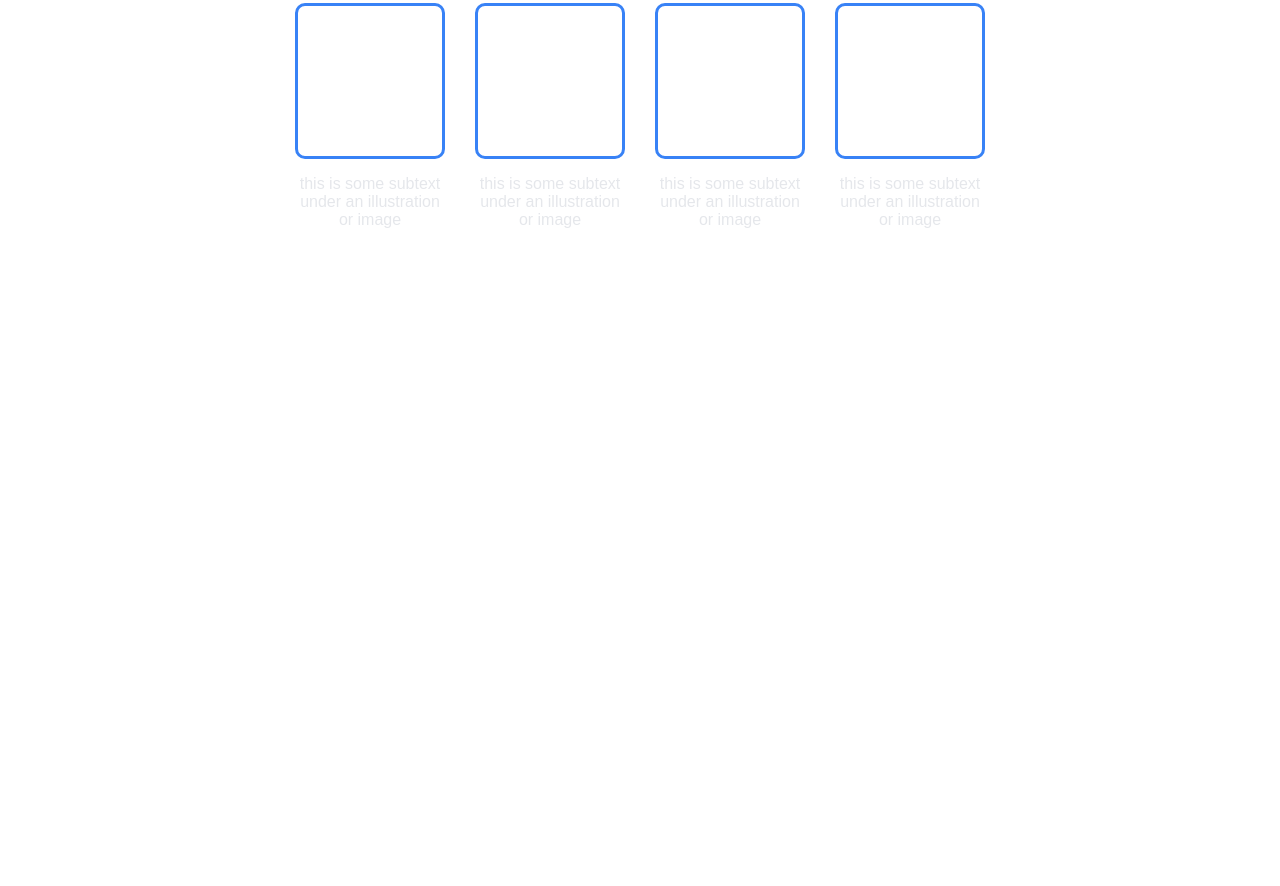
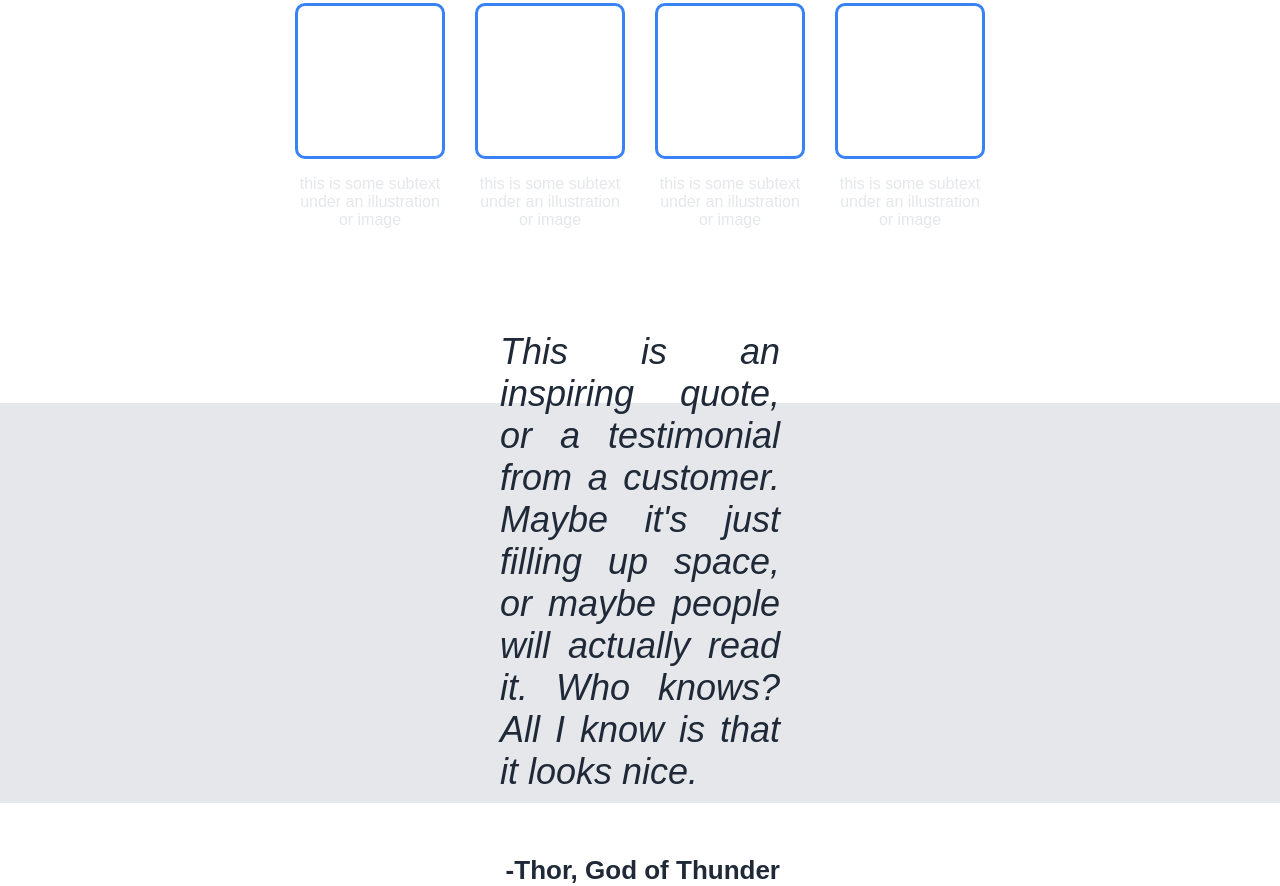
Before and after one commit to marcelo-conti02/odin-LandingPage, a plain HTML site: page index.html in a window 1280 px wide. Shown: the part 587-1473 px from the top of the page. Before the commit the page ends 990 px from the top, so only its background shows below. Drawn offline with Linux system fonts and the light colour scheme.

Commit message:
Add page3

```diff
--- a/index.html
+++ b/index.html
@@ -44,5 +44,9 @@
             <p>this is some subtext under an illustration or image</p>
         </div>
     </div>
+    <div class="page3">
+        <p class="qhotetext">This is an inspiring quote, or a testimonial from a customer. Maybe it's just filling up space, or maybe people will actually read it. Who knows? All I know is that it looks nice.</p>
+        <p id="thor">-Thor, God of Thunder</p>
+    </div>
 </body>
 </html>
--- a/styles.css
+++ b/styles.css
@@ -84,3 +84,25 @@ body{
     border-style: solid;
     border-color: #3882F6;
 }
+
+.page3{
+    background-color: #E5E7EB;
+    height: 50vh;
+    display: flex;
+    flex-direction: column;
+    justify-content: center;
+    padding-left: 500px;
+    padding-right: 500px;
+}
+.qhotetext{
+    font-size: 36px;
+    font-style: italic;
+    color: #1F2937;
+    text-align: justify;
+}
+#thor{
+    font-size: 26px;
+    font-weight: bold;
+    color: #1F2937;
+    text-align: end;
+}
```
